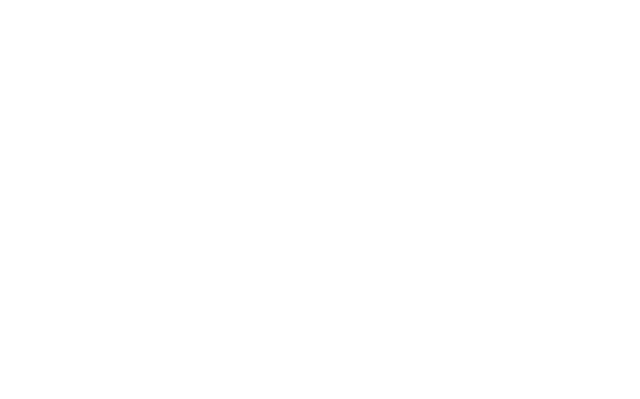
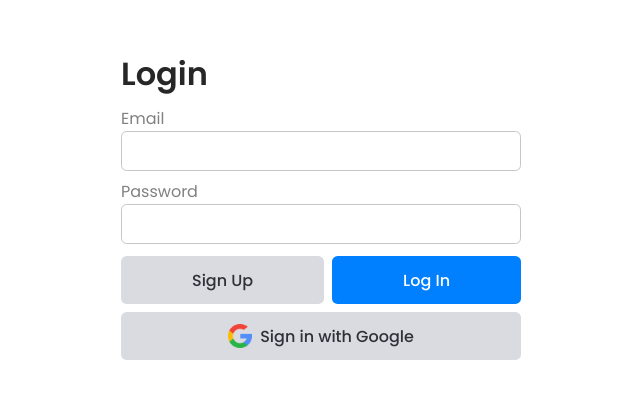
Before and after one commit to alexndrho/todo-app, a React (Vite) app: page / in a window 1280 px wide. Shown: the part 195-594 px from the top of the page, without its empty margins (319-959 px from the left). Built offline with nearby package versions, Linux system fonts and the light colour scheme.

Commit message:
added login page

```diff
--- a/src/App.tsx
+++ b/src/App.tsx
@@ -1,13 +1,16 @@
 import React, { Fragment } from 'react';
 import Todo from './components/Todo';
+import Login from './components/Login';
 
 import '@fontsource/raleway/700.css';
+import '@fontsource/poppins/600.css';
 import '@fontsource/poppins/500.css';
 import '@fontsource/poppins/400.css';
 
 const App = () => {
   return (
     <Fragment>
+      <Login />
       <Todo hide={true} />
     </Fragment>
   );
--- /dev/null
+++ b/src/components/Login.tsx
@@ -0,0 +1,121 @@
+import GoogleIcon from '../assets/google-icon.png';
+
+import React from 'react';
+import stitches from '../stitches.config';
+
+const { styled } = stitches;
+
+const Wrapper = styled('div', {
+  width: '$conWidthLogin',
+  height: '100%',
+  display: 'flex',
+  flexDirection: 'column',
+  justifyContent: 'center',
+});
+
+const Title = styled('h1', {
+  margin: 0,
+  fontSize: '2rem',
+  color: '$black',
+});
+
+const Label = styled('label', {
+  marginTop: '0.5rem',
+  color: 'Gray',
+  fontSize: '1rem',
+  fontWeight: '400',
+});
+
+const Input = styled('input', {
+  width: 'auto',
+  height: '2.5rem',
+  padding: '0.65rem',
+  color: '$black',
+  fontSize: '1.25rem',
+  border: '$border',
+  borderRadius: '0.35rem',
+});
+
+const Div = styled('div', {
+  margin: '0.75rem 0 0.5rem 0',
+  width: '100%',
+  height: 'auto',
+  display: 'flex',
+});
+
+const Button = styled('button', {
+  height: '3rem',
+  background: 'none',
+  borderRadius: '0.35rem',
+  border: 'none',
+  fontSize: '1rem',
+  fontFamily: '$default',
+  fontWeight: '500',
+  color: '$black',
+
+  variants: {
+    color: {
+      blue: {
+        background: '$blue',
+        color: 'white',
+
+        '&:active': {
+          background: '$lightBlue',
+        },
+      },
+
+      gray: {
+        background: '$btnGray',
+        color: '$btnGrayColor',
+
+        '&:active': {
+          background: '$btnLightGray',
+        },
+      },
+    },
+  },
+});
+
+const Img = styled('img', {
+  height: '1.5rem',
+  marginRight: '0.5rem',
+});
+
+const Login = () => {
+  return (
+    <Wrapper>
+      <Title>Login</Title>
+      <Label htmlFor='email'>Email</Label>
+      <Input id='email' />
+      <Label>Password</Label>
+      <Input id='password' type='password' />
+      <Div>
+        <Button
+          color='gray'
+          css={{
+            flexGrow: 1,
+            marginRight: '0.5rem',
+          }}
+        >
+          Sign Up
+        </Button>
+        <Button color='blue' css={{ flexGrow: 1 }}>
+          Log In
+        </Button>
+      </Div>
+      <Button
+        color='gray'
+        css={{
+          display: 'flex',
+          justifyContent: 'center',
+          alignItems: 'center',
+        }}
+      >
+        <Img src={GoogleIcon} />
+        Sign in with Google
+      </Button>
+    </Wrapper>
+  );
+};
+
+export default Login;
--- a/src/stitches.config.tsx
+++ b/src/stitches.config.tsx
@@ -9,29 +9,38 @@
       red: '#F32013',
       lightRed: '#F54E44',
       lightBlue: '#3399FF',
+      btnGray: '#D9DBE0',
+      btnLightGray: '#C8CCD4',
+      btnGrayColor: '#2E3138',
 
       //elements
       fg: '$black',
       border: '0.075rem solid $lightGray',
     },
+
     sizes: {
       conWidth: '45rem',
+      conWidthLogin: '25rem',
     },
+
     fonts: {
       title: 'Raleway, sans-serif, Poppins',
       default: 'Poppins, Raleway, sans-serif',
     },
+
     fontSizes: {
       sm: '0.8rem',
       md: '0.9rem',
       l: '1.2rem',
       xl: '2.5rem',
     },
+
     fontWeights: {
       regular: 400,
       bold: 500,
       bolder: 700,
     },
+
     radii: {
       borderRadius: '0.75rem',
       delete: '0.4em',
@@ -62,12 +71,19 @@
   },
 
   '#root': {
-    height: 'auto',
+    height: '100%',
     display: 'flex',
     justifyContent: 'center',
   },
+
   button: {
     cursor: 'pointer',
+  },
+
+  input: {
+    '&:focus': {
+      outline: 'none',
+    },
   },
 });
 
```
Also changed, not shown: src/assets/google-icon.png (added).
